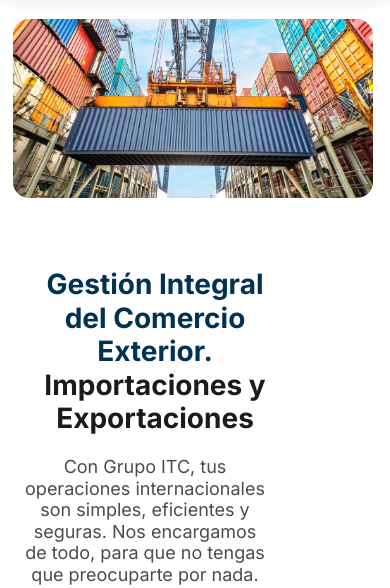
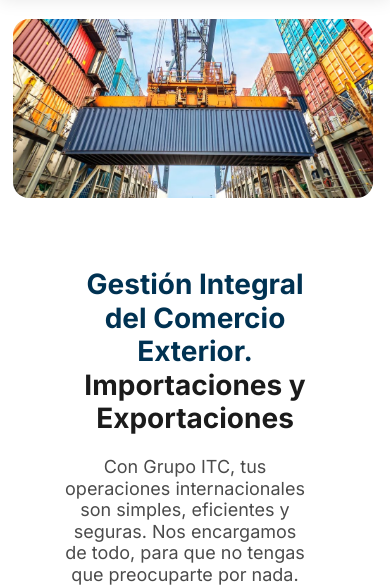
Before and after one commit to lucasger78/Grupo-ITC-web, a plain HTML site: page services.html in a window 390 px wide. Shown: the part 121-709 px from the top of the page. Drawn offline with Linux system fonts and the light colour scheme.

Commit message:
responsive

```diff
--- a/assets/css/styles(Services).css
+++ b/assets/css/styles(Services).css
@@ -1932,6 +1932,12 @@ a.quote-button-export:hover {
     width: 100% !important;
   }
 
+  #text-inicio-services{
+    text-align: center !important;
+    margin-left: 80px !important;
+    width: 100% !important;
+  }
+
   #export-mobile{
     text-align: center !important;
     margin-left: -30px !important;
--- a/services.html
+++ b/services.html
@@ -97,7 +97,7 @@
             <div class="hero-image images-service-1">
                 <img src="assets/img/services/containers1.jpg" alt="contenedores" class="img-hero">
               </div>
-          <div class="hero-content text-package">
+          <div class="hero-content text-package" id="text-inicio-services">
             <h2 class="hero-title-service-section">
               <span class="accent-text">Gestión Integral del Comercio Exterior. <br> </span>
               Importaciones y Exportaciones
```
